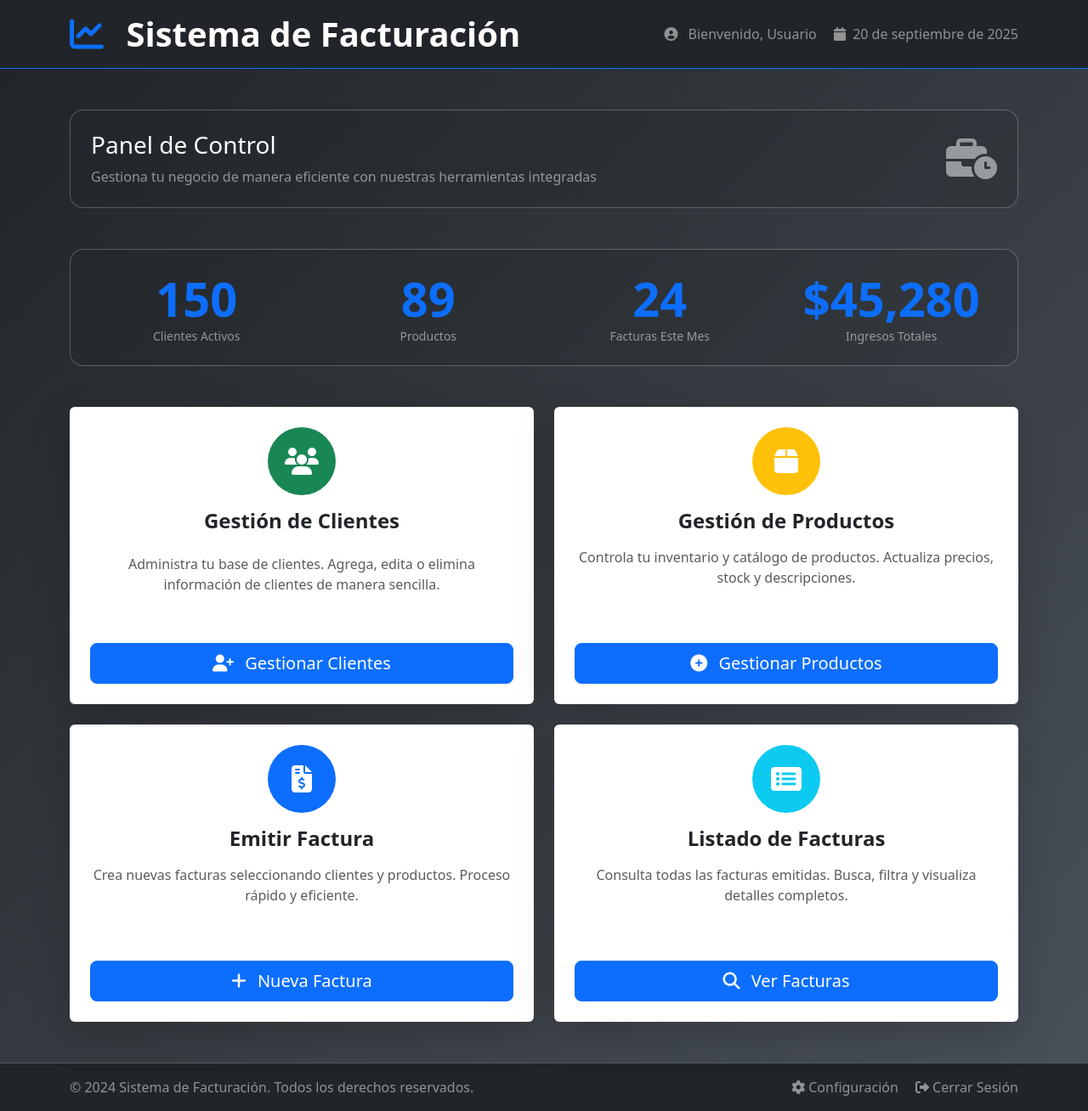
After one commit to SantiagoArteche/urquiza-invoice, a Flask app: page /home in a window 1280 px wide. The commit adds this page. Shown: the whole page at 85% size. Run offline with Flask 3, Linux system fonts and the light colour scheme.

Commit message:
feat(auth): change styles & create home view

```diff
--- /dev/null
+++ b/src/presentation/templates/home.html
@@ -0,0 +1,266 @@
+<!DOCTYPE html>
+<html lang="es" class="h-100">
+  <head>
+    <meta charset="UTF-8" />
+    <meta name="viewport" content="width=device-width, initial-scale=1.0" />
+    <title>Dashboard - Sistema de Facturación</title>
+    <link
+      href="https://cdn.jsdelivr.net/npm/bootstrap@5.3.0/dist/css/bootstrap.min.css"
+      rel="stylesheet"
+    />
+    <link
+      href="https://cdnjs.cloudflare.com/ajax/libs/font-awesome/6.4.0/css/all.min.css"
+      rel="stylesheet"
+    />
+  </head>
+  <body class="d-flex flex-column h-100 bg-dark">
+    <header class="bg-dark border-bottom border-primary py-3 shadow">
+      <div class="container">
+        <div class="row align-items-center">
+          <div class="col-md-6">
+            <h1 class="text-white mb-0 fw-bold">
+              <i class="fas fa-chart-line me-3 text-primary"></i>
+              Sistema de Facturación
+            </h1>
+          </div>
+          <div class="col-md-6 text-md-end">
+            <div class="text-white-50">
+              <i class="fas fa-user-circle me-2"></i>
+              <span>Bienvenido, Usuario</span>
+              <span class="ms-3">
+                <i class="fas fa-calendar me-1"></i>
+                <span id="current-date"></span>
+              </span>
+            </div>
+          </div>
+        </div>
+      </div>
+    </header>
+
+    <main
+      class="flex-grow-1 py-5"
+      style="background: linear-gradient(135deg, #212529 0%, #495057 100%)"
+    >
+      <div class="container">
+        <div
+          class="bg-dark bg-opacity-25 border border-light border-opacity-25 rounded-4 p-4 mb-5"
+        >
+          <div class="row align-items-center">
+            <div class="col-md-8">
+              <h2 class="h3 mb-2 text-white">Panel de Control</h2>
+              <p class="mb-0 text-white-50">
+                Gestiona tu negocio de manera eficiente con nuestras
+                herramientas integradas
+              </p>
+            </div>
+            <div class="col-md-4 text-md-end">
+              <i
+                class="fas fa-business-time text-white-50"
+                style="font-size: 3rem"
+              ></i>
+            </div>
+          </div>
+        </div>
+
+        <div
+          class="bg-dark bg-opacity-25 border border-light border-opacity-25 rounded-4 p-4 mb-5"
+        >
+          <div class="row text-center">
+            <div class="col-md-3 col-6 mb-3 mb-md-0">
+              <div class="text-primary display-4 fw-bold">150</div>
+              <div class="text-white-50 small">Clientes Activos</div>
+            </div>
+            <div class="col-md-3 col-6 mb-3 mb-md-0">
+              <div class="text-primary display-4 fw-bold">89</div>
+              <div class="text-white-50 small">Productos</div>
+            </div>
+            <div class="col-md-3 col-6 mb-3 mb-md-0">
+              <div class="text-primary display-4 fw-bold">24</div>
+              <div class="text-white-50 small">Facturas Este Mes</div>
+            </div>
+            <div class="col-md-3 col-6">
+              <div class="text-primary display-4 fw-bold">$45,280</div>
+              <div class="text-white-50 small">Ingresos Totales</div>
+            </div>
+          </div>
+        </div>
+
+        <div class="row g-4">
+          <div class="col-lg-6 col-md-6">
+            <div
+              class="card h-100 shadow-lg border-0 dashboard-card"
+              style="min-height: 350px"
+            >
+              <div
+                class="card-body p-4 text-center d-flex flex-column align-items-center"
+              >
+                <div
+                  class="bg-success rounded-circle d-inline-flex align-items-center justify-content-center mb-3"
+                  style="width: 80px; height: 80px"
+                >
+                  <i class="fas fa-users text-white fs-2"></i>
+                </div>
+                <h3 class="card-title fw-bold text-dark fs-4 mb-4">
+                  Gestión de Clientes
+                </h3>
+                <p class="card-text text-muted mb-4 flex-grow-1">
+                  Administra tu base de clientes. Agrega, edita o elimina
+                  información de clientes de manera sencilla.
+                </p>
+                <a
+                  href="clientes.html"
+                  class="btn btn-primary btn-lg w-100 mt-auto"
+                >
+                  <i class="fas fa-user-plus me-2"></i>
+                  Gestionar Clientes
+                </a>
+              </div>
+            </div>
+          </div>
+
+          <div class="col-lg-6 col-md-6">
+            <div
+              class="card h-100 shadow-lg border-0 dashboard-card"
+              style="min-height: 350px"
+            >
+              <div
+                class="card-body p-4 text-center d-flex flex-column align-items-center"
+              >
+                <div
+                  class="bg-warning rounded-circle d-inline-flex align-items-center justify-content-center mb-3"
+                  style="width: 80px; height: 80px"
+                >
+                  <i class="fas fa-box text-white fs-2"></i>
+                </div>
+                <h3 class="card-title fw-bold text-dark fs-4 mb-3">
+                  Gestión de Productos
+                </h3>
+                <p class="card-text text-muted mb-4 flex-grow-1">
+                  Controla tu inventario y catálogo de productos. Actualiza
+                  precios, stock y descripciones.
+                </p>
+                <a
+                  href="productos.html"
+                  class="btn btn-primary btn-lg w-100 mt-auto"
+                >
+                  <i class="fas fa-plus-circle me-2"></i>
+                  Gestionar Productos
+                </a>
+              </div>
+            </div>
+          </div>
+
+          <div class="col-lg-6 col-md-6">
+            <div
+              class="card h-100 shadow-lg border-0 dashboard-card"
+              style="min-height: 350px"
+            >
+              <div
+                class="card-body p-4 text-center d-flex flex-column align-items-center"
+              >
+                <div
+                  class="bg-primary rounded-circle d-inline-flex align-items-center justify-content-center mb-3"
+                  style="width: 80px; height: 80px"
+                >
+                  <i class="fas fa-file-invoice-dollar text-white fs-2"></i>
+                </div>
+                <h3 class="card-title fw-bold text-dark fs-4 mb-3">
+                  Emitir Factura
+                </h3>
+                <p class="card-text text-muted mb-4 flex-grow-1">
+                  Crea nuevas facturas seleccionando clientes y productos.
+                  Proceso rápido y eficiente.
+                </p>
+                <a
+                  href="emitir-factura.html"
+                  class="btn btn-primary btn-lg w-100 mt-auto"
+                >
+                  <i class="fas fa-plus me-2"></i>
+                  Nueva Factura
+                </a>
+              </div>
+            </div>
+          </div>
+
+          <div class="col-lg-6 col-md-6">
+            <div
+              class="card h-100 shadow-lg border-0 dashboard-card"
+              style="min-height: 350px"
+            >
+              <div
+                class="card-body p-4 text-center d-flex flex-column align-items-center"
+              >
+                <div
+                  class="bg-info rounded-circle d-inline-flex align-items-center justify-content-center mb-3"
+                  style="width: 80px; height: 80px"
+                >
+                  <i class="fas fa-list-alt text-white fs-2"></i>
+                </div>
+                <h3 class="card-title fw-bold text-dark fs-4 mb-3">
+                  Listado de Facturas
+                </h3>
+                <p class="card-text text-muted mb-4 flex-grow-1">
+                  Consulta todas las facturas emitidas. Busca, filtra y
+                  visualiza detalles completos.
+                </p>
+                <a
+                  href="listado-facturas.html"
+                  class="btn btn-primary btn-lg w-100 mt-auto"
+                >
+                  <i class="fas fa-search me-2"></i>
+                  Ver Facturas
+                </a>
+              </div>
+            </div>
+          </div>
+        </div>
+      </div>
+    </main>
+
+    <footer
+      class="mt-auto py-3 bg-dark border-top border-light border-opacity-25"
+    >
+      <div class="container">
+        <div class="row align-items-center">
+          <div class="col-md-6">
+            <p class="mb-0 text-white-50">
+              © 2024 Sistema de Facturación. Todos los derechos reservados.
+            </p>
+          </div>
+          <div class="col-md-6 text-md-end">
+            <a href="#" class="text-white-50 text-decoration-none me-3">
+              <i class="fas fa-cog me-1"></i>Configuración
+            </a>
+            <a href="#" class="text-white-50 text-decoration-none">
+              <i class="fas fa-sign-out-alt me-1"></i>Cerrar Sesión
+            </a>
+          </div>
+        </div>
+      </div>
+    </footer>
+
+    <script src="https://cdn.jsdelivr.net/npm/bootstrap@5.3.0/dist/js/bootstrap.bundle.min.js"></script>
+    <script>
+      document.getElementById("current-date").textContent =
+        new Date().toLocaleDateString("es-ES", {
+          year: "numeric",
+          month: "long",
+          day: "numeric",
+        });
+
+      document.addEventListener("DOMContentLoaded", function () {
+        const cards = document.querySelectorAll(".dashboard-card");
+        cards.forEach((card, index) => {
+          card.style.opacity = "0";
+          card.style.transform = "translateY(20px)";
+
+          setTimeout(() => {
+            card.style.transition = "all 0.6s ease";
+            card.style.opacity = "1";
+            card.style.transform = "translateY(0)";
+          }, index * 250);
+        });
+      });
+    </script>
+  </body>
+</html>
```
Also changed, not shown: src/presentation/templates/login.html (+13 -10 lines), src/presentation/templates/register.html (+77 -0 lines).
